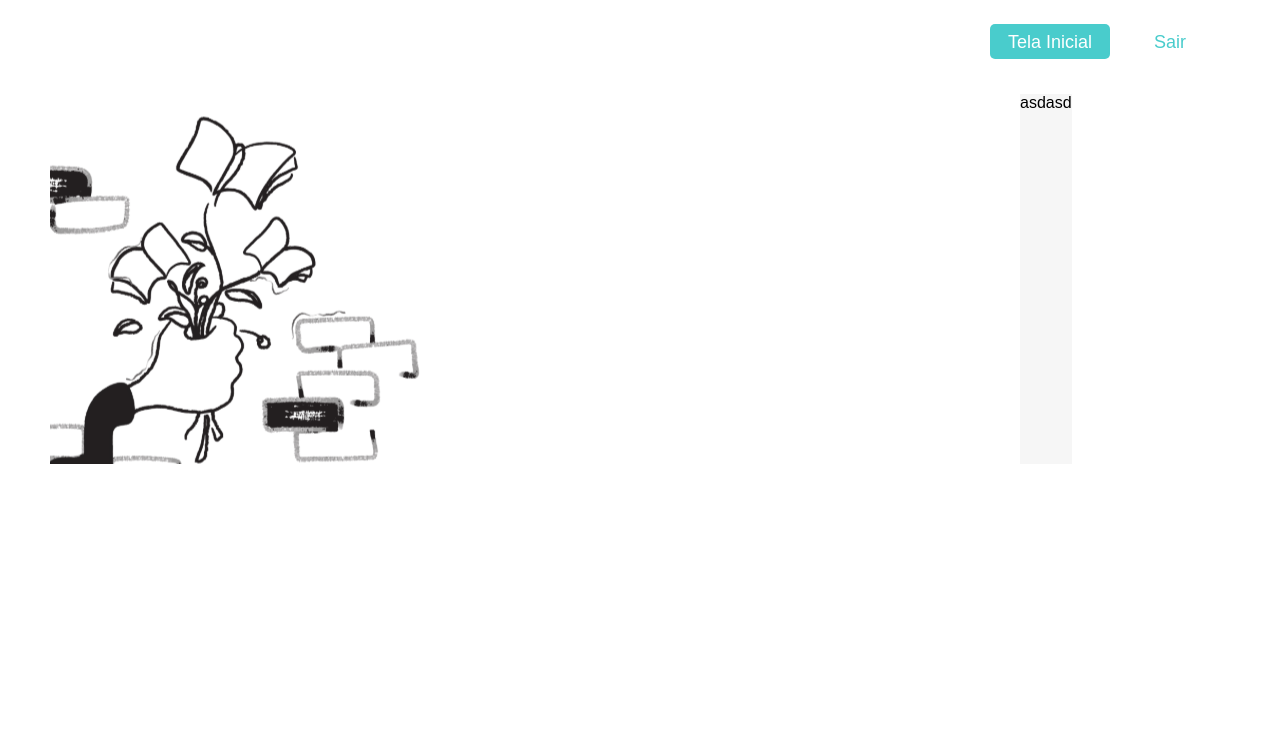
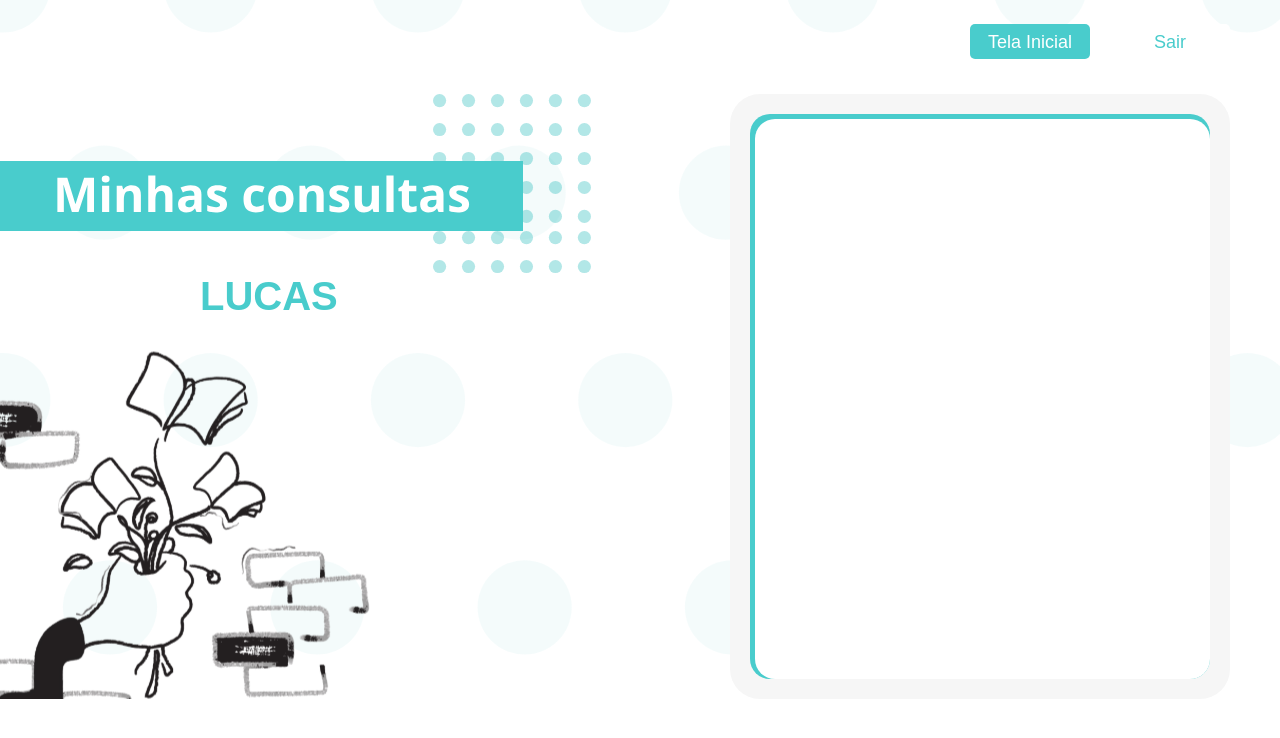
Before and after one commit to Hackatona-AGES-2022/OsFieisDoMaza, a React (Create React App) app in the folder app/: page /user in a window 1280 px wide. Shown: the top 738 px of the page. Built offline with nearby package versions, Linux system fonts and the light colour scheme.

Commit message:
Atualizar pagina user

```diff
--- a/app/src/User.tsx
+++ b/app/src/User.tsx
@@ -6,11 +6,15 @@ import {
     Header,
     UserInk,
     UserDiv,
-    SecondTitle,
+    UserName,
     GreyTable,
     RightSideOptions,
     ButtonTerciario,
     ButtonQuartenario,
+    Left,
+    MyConsults,
+    WhiteTable,
+    GreenTable,
 } from "./styles/styles";
 import { UserStyles } from "./styles/userStyles";
 import pixelToRem from "./utils/pxToRem";
@@ -32,11 +36,15 @@ function User() {
             </Header>
 
             <UserDiv>
-                <UserInk />
-                <SecondTitle>OLÁ LUCAS</SecondTitle>
-
+                <Left>
+                    <MyConsults />
+                    <UserName>LUCAS</UserName>
+                    <UserInk />
+                </Left>
                 <GreyTable>
-                    <p>asdasd</p>
+                    <GreenTable>
+                        <WhiteTable />
+                    </GreenTable>
                 </GreyTable>
             </UserDiv>
         </Container>
--- a/app/src/styles/styles.ts
+++ b/app/src/styles/styles.ts
@@ -44,6 +44,7 @@ export const Header = styled.div`
     align-items: center;
     justify-content: end;
     padding-bottom: ${pixelToRem(35)};
+    gap: 20px;
 `;
 
 export const RightSideOptions = styled.div`
@@ -146,6 +147,12 @@ export const UserInk = styled.image<GalleryFlexContainerProps>`
     background-image: url("/images/02.svg");
 `;
 
+export const MyConsults = styled.image<GalleryFlexContainerProps>`
+    width: ${pixelToRem(600)};
+    height: ${pixelToRem(180)};
+    background-image: url("/images/MINHAS_CONSULTAS.svg");
+`;
+
 export const Main = styled.div`
     display: flex;
     flex-direction: column;
@@ -155,7 +162,16 @@ export const Main = styled.div`
 export const UserDiv = styled.div`
     display: flex;
     flex-direction: row;
-    max-width: 100%;
+    margin-left: -50px;
+`;
+
+export const Left = styled.div`
+    display: flex;
+    flex-direction: column;
+    width: 700px;
+    @media (max-width: ${pixelToRem(1200)}) {
+        display: none;
+    }
 `;
 
 export const FirstTitle = styled.div`
@@ -171,6 +187,18 @@ export const SecondTitle = styled.p`
     color: white;
     font-weight: 100;
     width: 600px;
+    @media (max-width: ${pixelToRem(800)}) {
+        width: 400px;
+    }
+`;
+
+export const UserName = styled.p`
+    font: 800 40px "Heebo", sans-serif;
+    color: #49cccc;
+    font-weight: bold;
+    width: 600px;
+    margin-left: 200px;
+    margin-bottom: 10px;
     @media (max-width: ${pixelToRem(800)}) {
         width: 400px;
     }
@@ -378,4 +406,24 @@ export const CustomA = styled.a`
 export const GreyTable = styled.div`
     display: flex;
     background-color: #f6f6f6;
+    width: 1000px;
+    margin-left: 30px;
+    border-radius: 30px;
 `;
+
+export const GreenTable = styled.div`
+    display: flex;
+    background-color: #49cccc;
+    width: 100%;
+    margin: 20px;
+    border-radius: 20px;
+`;
+
+export const WhiteTable = styled.div`
+    display: flex;
+    background-color: white;
+    width: 100%;
+    margin-top: 5px;
+    margin-left: 5px;
+    border-radius: 20px;
+`;
--- a/app/src/styles/userStyles.ts
+++ b/app/src/styles/userStyles.ts
@@ -9,11 +9,16 @@ export const UserStyles = createGlobalStyle`
   box-sizing: border-box;
 }
 
-
 body{
   font-family: "Heebo", sans-serif;
   -webkit-font-smoothing: antialiased;
   background-color: white;
+  background: url("/images/bolinhas.svg") no-repeat center center fixed;
+  background-size: cover;
+  -webkit-background-size: cover;
+   -moz-background-size: cover;
+   -o-background-size: cover;
+   background-size: cover;
 }
 
 :root {
```
Also changed, not shown: app/src/components/Doctor/index.tsx (added, +9 -0 lines), app/public/images/MINHAS_CONSULTAS.svg (added), app/public/images/bolinhas.svg (added), app/src/components/Doctor/styles.css (added).
